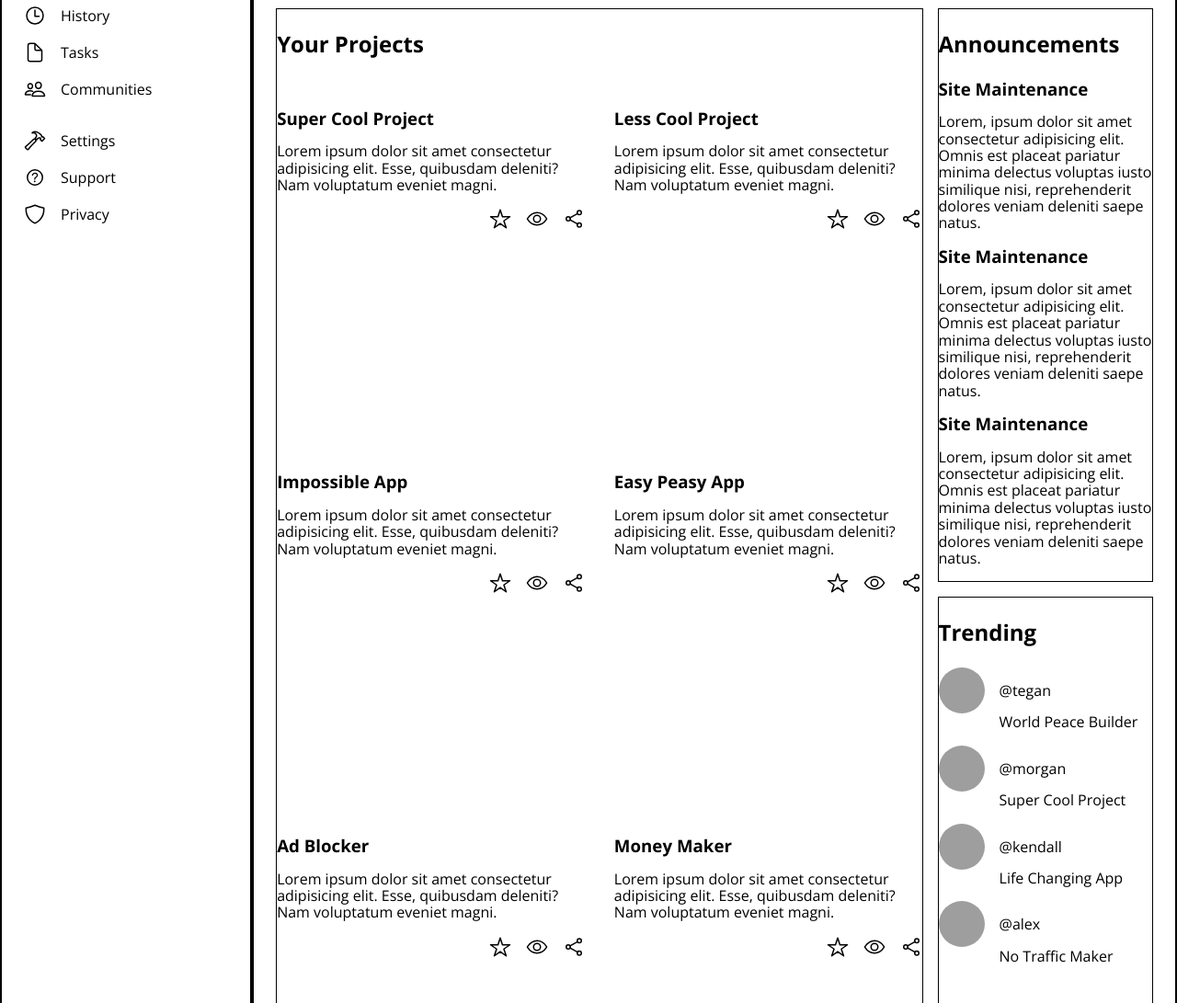
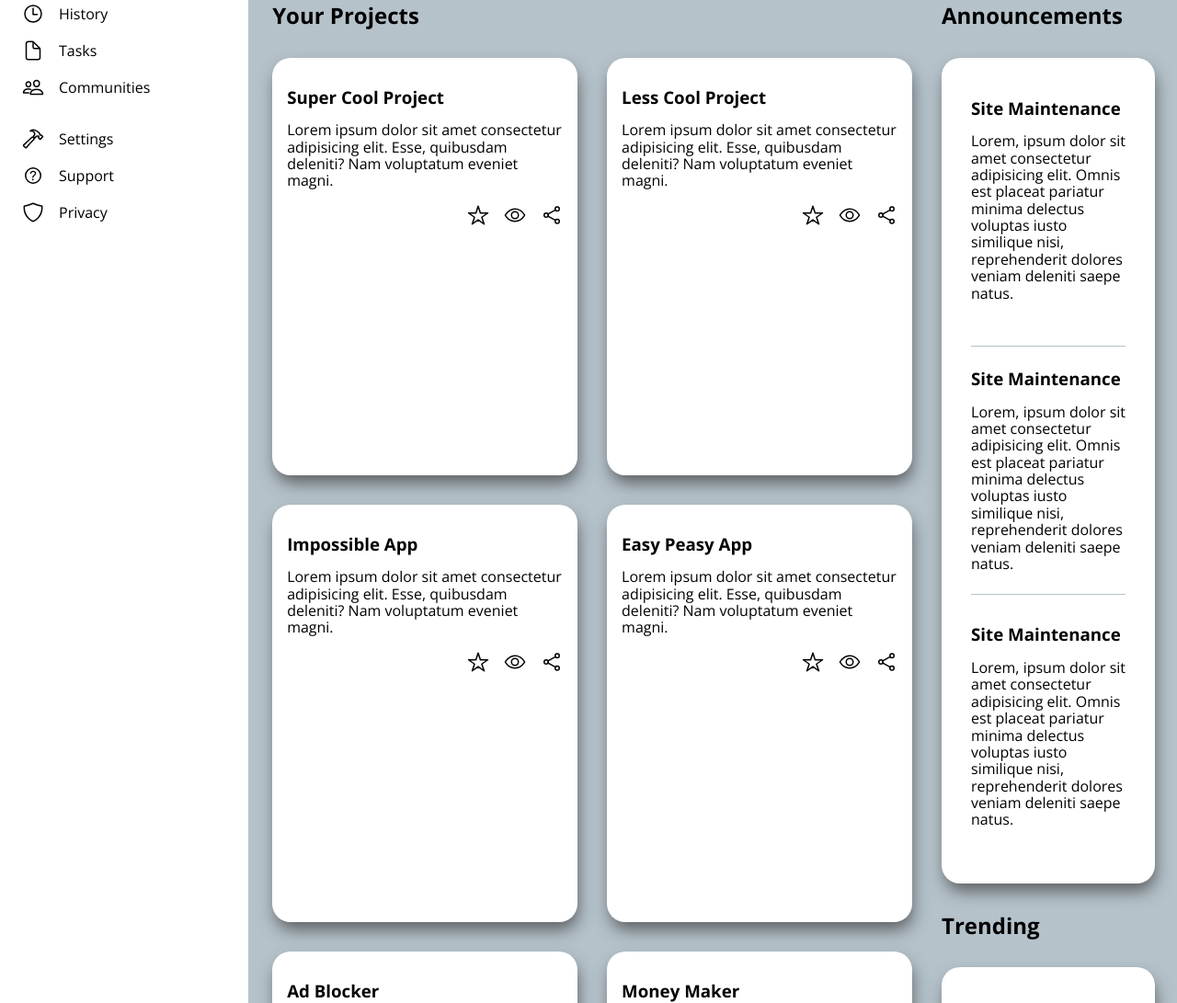
Before and after one commit to SydBrain/admin-dashboard, a plain HTML site: page index.html in a window 1280 px wide. Shown: the part 210-1301 px from the top of the page at 92% size. Drawn offline with nearby package versions, Linux system fonts and the light colour scheme; grey boxes are pictures that could not be loaded.

Commit message:
Completed main content styling

```diff
--- a/css/style.css
+++ b/css/style.css
@@ -12,6 +12,11 @@
 }
 
 /* DEFAULT STYLES */
+html,
+body {
+    height: 100%;
+}
+
 h1,
 h2,
 h3,
@@ -61,7 +66,8 @@ ion-icon {
 .search-bar,
 .user-info,
 .user-info-2,
-.header-buttons {
+.header-buttons,
+.trending-profile {
     display: flex;
     align-items: center;
     gap: 1.5rem;
@@ -71,13 +77,15 @@ ion-icon {
     font-weight: 600;
 }
 
-div.user-info-2>div {
+div.user-info-2>div,
+.trending-profile>div {
     display: flex;
     flex-direction: column;
     gap: 0.5rem;
 }
 
-div.user-info-2>div>p {
+div.user-info-2>div>p,
+.trending-profile>div>p {
     margin: 0;
 }
 
@@ -113,7 +121,16 @@ div.user-info-2>div>p {
 }
 
 .main-content section h2 {
-    margin: 1.5rem 0;
+    margin: 0;
+}
+
+.project-card {
+    background-color: var(--accent-txt-color);
+    padding: 2rem 1rem;
+    border-radius: 20px;
+    box-shadow: 2px 10px 18px -2px rgba(60, 60, 60, 0.75);
+    -webkit-box-shadow: 2px 10px 18px -2px rgba(60, 60, 60, 0.75);
+    -moz-box-shadow: 2px 10px 18px -2px rgba(60, 60, 60, 0.75);
 }
 
 .project-card-buttons {
@@ -126,7 +143,34 @@ div.user-info-2>div>p {
 .trending-profile {
     display: flex;
     gap: 1rem;
+    align-items: center;
 }
+
+.announcements-list,
+.trending-profiles {
+    display: flex;
+    gap: 2rem;
+    flex-direction: column;
+    justify-content: center;
+    align-items: flex-start;
+    padding: 2rem;
+    background-color: var(--accent-txt-color);
+    border-radius: 20px;
+    box-shadow: 2px 10px 18px -2px rgba(60, 60, 60, 0.75);
+    -webkit-box-shadow: 2px 10px 18px -2px rgba(60, 60, 60, 0.75);
+    -moz-box-shadow: 2px 10px 18px -2px rgba(60, 60, 60, 0.75);
+}
+
+.announcement:nth-child(2):nth-last-child(2) {
+    border-top: 1px solid var(--main-bg-color);
+    border-bottom: 1px solid var(--main-bg-color);
+    padding: 1.5rem 0;
+}
+
+.announcement:nth-child(2):nth-last-child(2)>p {
+    margin-bottom: 0;
+}
+
 
 /* GRID LAYOUT */
 
@@ -134,6 +178,7 @@ div.user-info-2>div>p {
     display: grid;
     grid-template-columns: 0.8fr 4fr;
     grid-template-rows: 0.5fr 4fr;
+    min-height: 100vh;
 }
 
 .side-nav {
@@ -157,16 +202,14 @@ div.user-info-2>div>p {
 }
 
 .main-content {
+    height: 100%;
     grid-area: 2 / 2 / 2 / 2;
     display: grid;
-    grid-template-rows: repeat(2, 1fr);
-    gap: 1rem;
+    grid-template-rows: repeat(2, auto);
     grid-template-columns: 3fr 1fr;
+    gap: 2rem;
     padding: 1.5rem;
-}
-
-.main-content>* {
-    border: 1px solid black;
+    background-color: var(--main-bg-color);
 }
 
 .projects {
@@ -181,6 +224,14 @@ div.user-info-2>div>p {
     grid-area: 1 / 1 / 1 / 3;
 }
 
+.trending,
+.announcements {
+    display: grid;
+    grid-template-rows: 0.2fr auto;
+    grid-template-columns: 1fr;
+    gap: 2rem;
+}
+
 .annoucements {
     grid-area: 1 / 2 / 2 / 3;
 }
@@ -188,7 +239,3 @@ div.user-info-2>div>p {
 .trending {
     grid-area: 2 / 2 / 3 / 3;
 }
-
-.home-page>* {
-    border: solid black 2px;
-}
```
